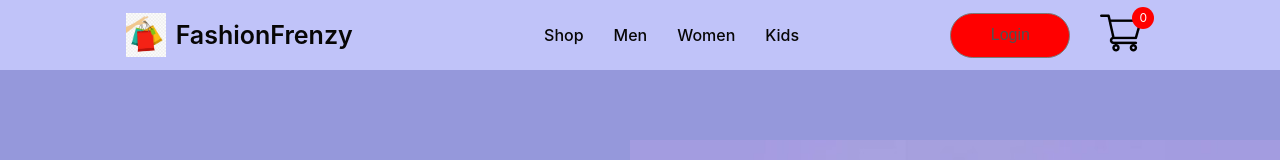
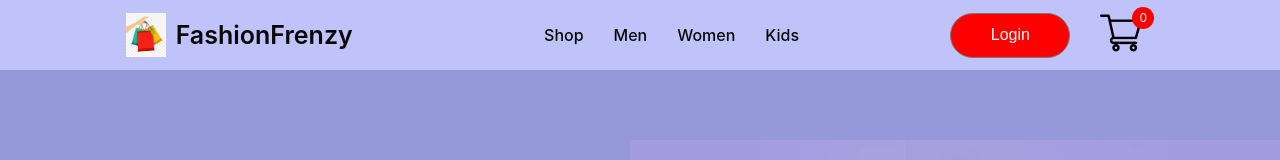
Before and after one commit to sourav-sm/FashionFrenzy, a React (Vite) app in the folder frontend/: page / in a window 1280 px wide. Shown: the top 160 px of the page. Built offline with nearby package versions, Linux system fonts and the light colour scheme; no server answers.

Commit message:
updating button color

```diff
--- a/frontend/src/Components/Navbar/Navbar.css
+++ b/frontend/src/Components/Navbar/Navbar.css
@@ -75,14 +75,14 @@
     outline: none;
     border: 1px solid #7a7a7a;
     border-radius: 75px;
-    color: #515151;
+    color: #ffffff;
     font-size: 20px;
     background: red;
     cursor: pointer;
 }
 
 .nav-login-cart button:active{
-    background: #f3f3f3;
+    background: #09be0c;
 }
 
 .nav-cart-count{
```
